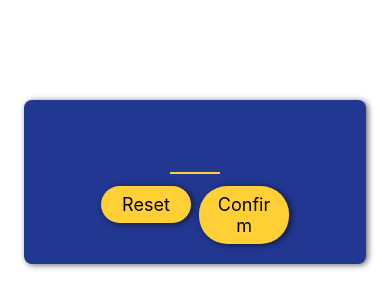
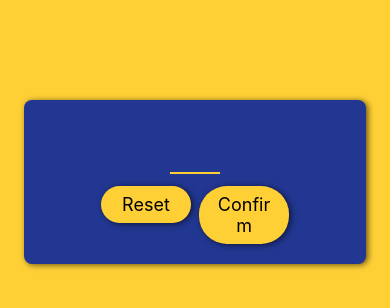
Before and after one commit to StanislavDitsan/GameApp, a React Native app: screen / in a window 390 px wide. Shown: the top 308 px of the page. Built offline with nearby package versions, Linux system fonts and the light colour scheme.

Commit message:
Added bg color for the app

```diff
--- a/App.js
+++ b/App.js
@@ -1,12 +1,20 @@
-import { StyleSheet} from 'react-native';
+import { StyleSheet, View } from 'react-native';
 import StartGameScreen from "./screens/StartGameScreen";
 
 
 
 export default function App() {
   return (
-    <StartGameScreen />
+    <View style={styles.appBg}>
+      <StartGameScreen />
+    </View>
+
   );
 }
 
-const styles = StyleSheet.create({});
+const styles = StyleSheet.create({
+  appBg:{
+    backgroundColor: '#ffd036',
+    flex: 1,
+  }
+});
```
